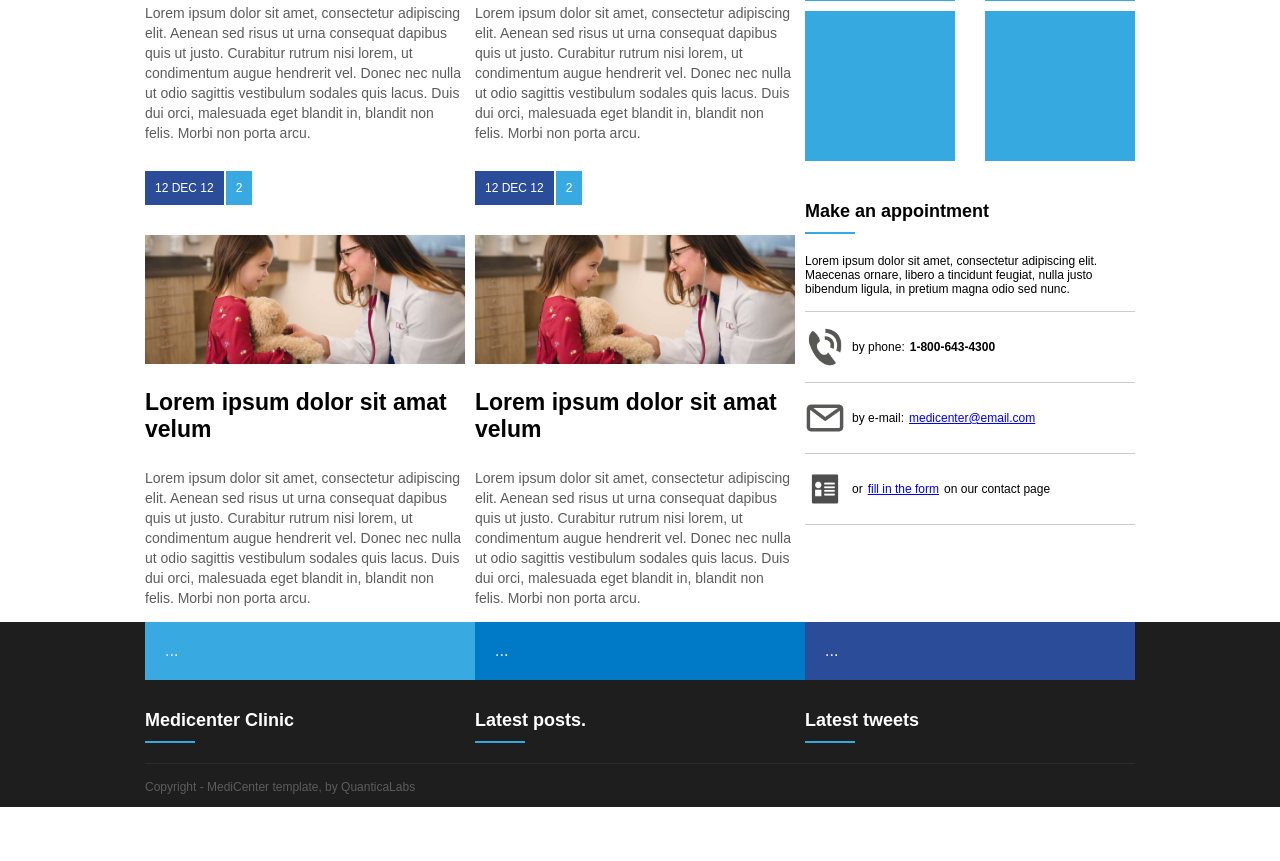
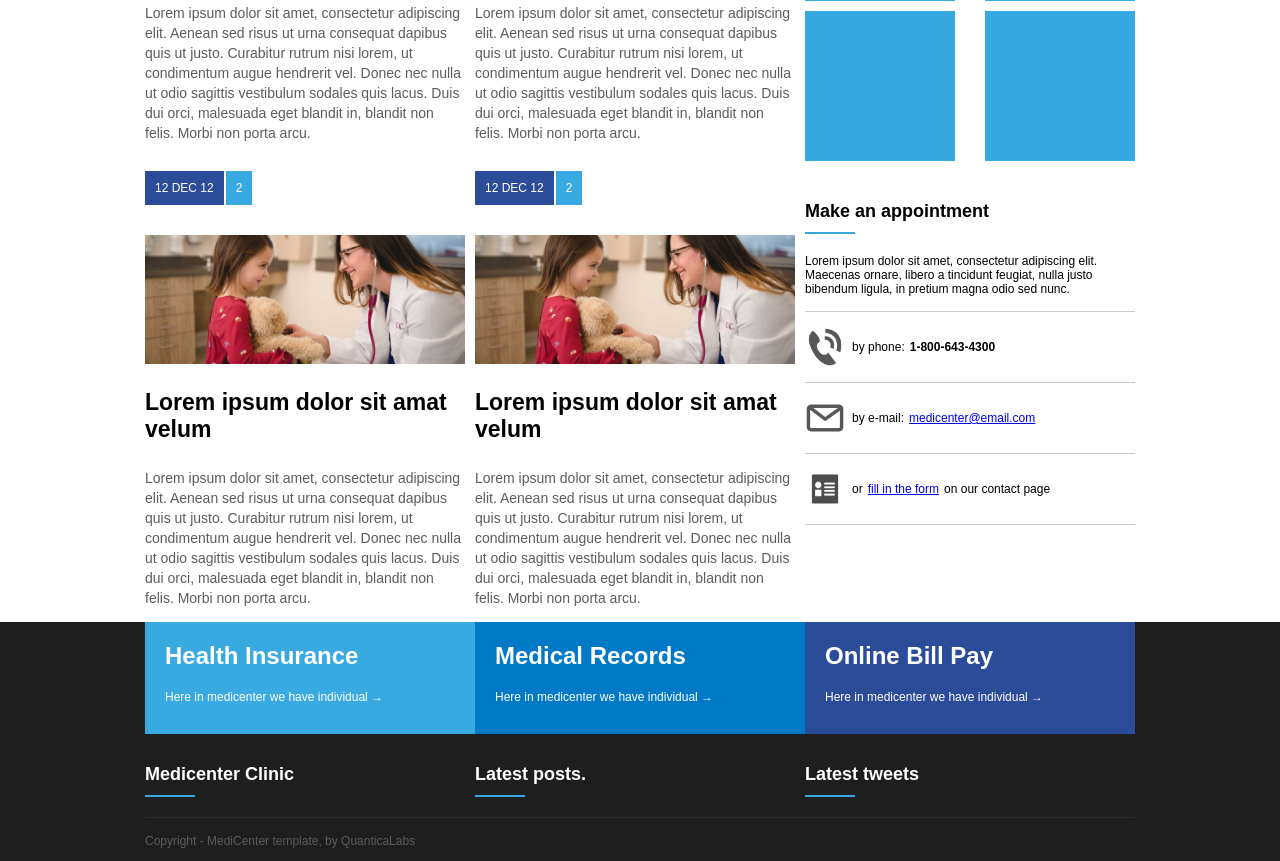
Before and after one commit to lucas-moont/medicenter-template, a plain HTML site: page index.html in a window 1280 px wide. Shown: the part 1181-2042 px from the top of the page. Before the commit the page ends 1988 px from the top, so only its background shows below. Drawn offline with Linux system fonts and the light colour scheme.

Commit message:
Adicionando features ao footer_menu

```diff
--- a/assets/css/style.css
+++ b/assets/css/style.css
@@ -306,7 +306,6 @@ footer {
 .fm3 {
     flex: 1;
     color: white;
-    padding: 20px;
 }
 
 .fm1 {
@@ -333,6 +332,20 @@ footer .widget_title_text{
     color: #FFF;
 }
 
+.footer_menu a {
+    display: block;
+    text-decoration: none;
+    color: white;
+    padding: 20px;
+    font-size: 12px;
+    padding-bottom: 30px;
+}
+
+.footer_menu h1 {
+    margin: 0;
+    margin-bottom: 20px;
+}
+
 .footer_copy {
     border-top: 1px solid #2c2c2c;
     height: 40px;
--- a/index.html
+++ b/index.html
@@ -176,13 +176,22 @@
         <div class="container flexColumn">
             <div class="footer_menu">
                 <div class="fm1">
-                    ...
+                    <a href="#">
+                        <h1>Health Insurance</h1>
+                        Here in medicenter we have individual →
+                    </a>
                 </div>
                 <div class="fm2">
-                    ...
+                    <a href="#">
+                        <h1>Medical Records</h1>
+                        Here in medicenter we have individual →
+                    </a>
                 </div>
                 <div class="fm3">
-                    ...
+                    <a href="#">
+                        <h1>Online Bill Pay</h1>
+                        Here in medicenter we have individual →
+                    </a>
                 </div>
             </div>
 
```
